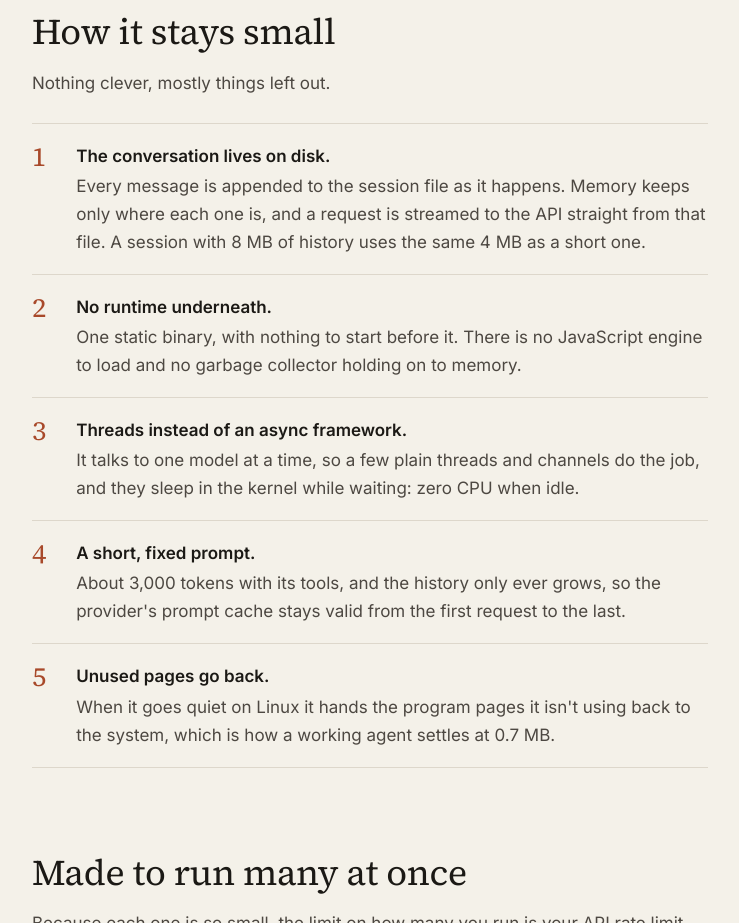
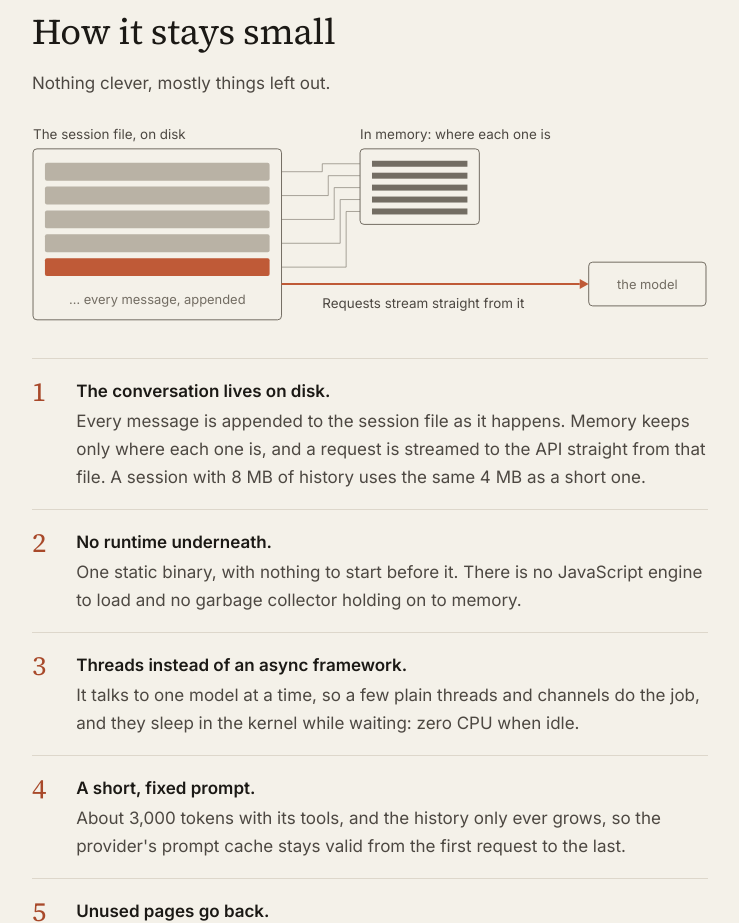
Before and after one commit to IWhitebird/claude-jr, a plain HTML site: page site/index.html in a window 1280 px wide. Shown: the part 4720-5643 px from the top of the page, without its empty margins (270-1009 px from the left). Drawn offline with Linux system fonts and the light colour scheme.

Commit message:
The site: a small diagram of where the conversation lives

```diff
--- a/site/index.html
+++ b/site/index.html
@@ -219,6 +219,18 @@
   kbd { font: 13px var(--mono); border: 1px solid var(--rule); border-radius: 4px; padding: 0 5px; background: var(--key); }
   dd code, td code, p code, li code { font: 14px var(--mono); }
 
+  figure.disk { margin: 26px 0 0; }
+  .disk svg { display: block; width: 100%; height: auto; font: 13px var(--sans); }
+  .disk text { fill: var(--ink-3); }
+  .disk .cap { fill: var(--ink-2); font-size: 13.5px; }
+  .disk .file > rect:first-child, .disk .mem > rect:first-child, .disk .api rect { fill: none; stroke: var(--ink-3); stroke-width: 1; }
+  .disk .row { fill: var(--other); }
+  .disk .row.new, .disk .flow { fill: var(--clay); }
+  .disk .at { fill: var(--ink-3); }
+  .disk .line { fill: none; stroke: var(--ink-3); stroke-width: 1; opacity: .6; }
+  .disk .flow { fill: none; stroke: var(--clay); stroke-width: 2; }
+  .disk .head { fill: var(--clay); }
+  @media (max-width: 560px) { .disk svg { font-size: 17px; } .disk .cap { font-size: 17px; } }
   ol.how { list-style: none; counter-reset: how; margin: 26px 0 0; padding: 0; border-top: 1px solid var(--rule); }
   ol.how li { counter-increment: how; display: grid; grid-template-columns: 2.6em 1fr; padding: 18px 0; border-bottom: 1px solid var(--rule); }
   ol.how li::before { content: counter(how); font: 400 1.7rem/1.1 var(--serif); color: var(--clay-text); }
@@ -424,6 +436,31 @@
     <div class="col">
       <h2>How it stays small</h2>
       <p>Nothing clever, mostly things left out.</p>
+      <figure class="disk">
+        <svg viewBox="0 0 680 210" role="img" aria-label="Diagram: messages are kept in a file on disk; memory holds only where each one is; a request is streamed from the file to the API">
+          <g class="file">
+            <rect x="1" y="26" width="250" height="172" rx="4"/>
+            <rect class="row" x="13" y="40" width="226" height="18" rx="2"/>
+            <rect class="row" x="13" y="64" width="226" height="18" rx="2"/>
+            <rect class="row" x="13" y="88" width="226" height="18" rx="2"/>
+            <rect class="row" x="13" y="112" width="226" height="18" rx="2"/>
+            <rect class="row new" x="13" y="136" width="226" height="18" rx="2"/>
+            <text x="126" y="182" text-anchor="middle">… every message, appended</text>
+          </g>
+          <text class="cap" x="1" y="16">The session file, on disk</text>
+          <g class="mem">
+            <rect x="330" y="26" width="120" height="76" rx="4"/>
+            <rect class="at" x="342" y="38" width="96" height="6"/><rect class="at" x="342" y="50" width="96" height="6"/>
+            <rect class="at" x="342" y="62" width="96" height="6"/><rect class="at" x="342" y="74" width="96" height="6"/>
+            <rect class="at" x="342" y="86" width="96" height="6"/>
+          </g>
+          <text class="cap" x="330" y="16">In memory: where each one is</text>
+          <path class="line" d="M330 41 H292 V49 H251 M330 53 H298 V73 H251 M330 65 H304 V97 H251 M330 77 H310 V121 H251 M330 89 H316 V145 H251"/>
+          <g class="api"><rect x="560" y="140" width="118" height="44" rx="4"/><text x="619" y="167" text-anchor="middle">the model</text></g>
+          <path class="flow" d="M251 162 H551"/><path class="head" d="M551 157 l9 5 l-9 5 z"/>
+          <text class="cap" x="292" y="186">Requests stream straight from it</text>
+        </svg>
+      </figure>
       <ol class="how">
         <li><div><b>The conversation lives on disk.</b><span>Every message is appended to the session file as it happens. Memory keeps only where each one is, and a request is streamed to the API straight from that file. A session with 8 MB of history uses the same 4 MB as a short one.</span></div></li>
         <li><div><b>No runtime underneath.</b><span>One static binary, with nothing to start before it. There is no JavaScript engine to load and no garbage collector holding on to memory.</span></div></li>
```
